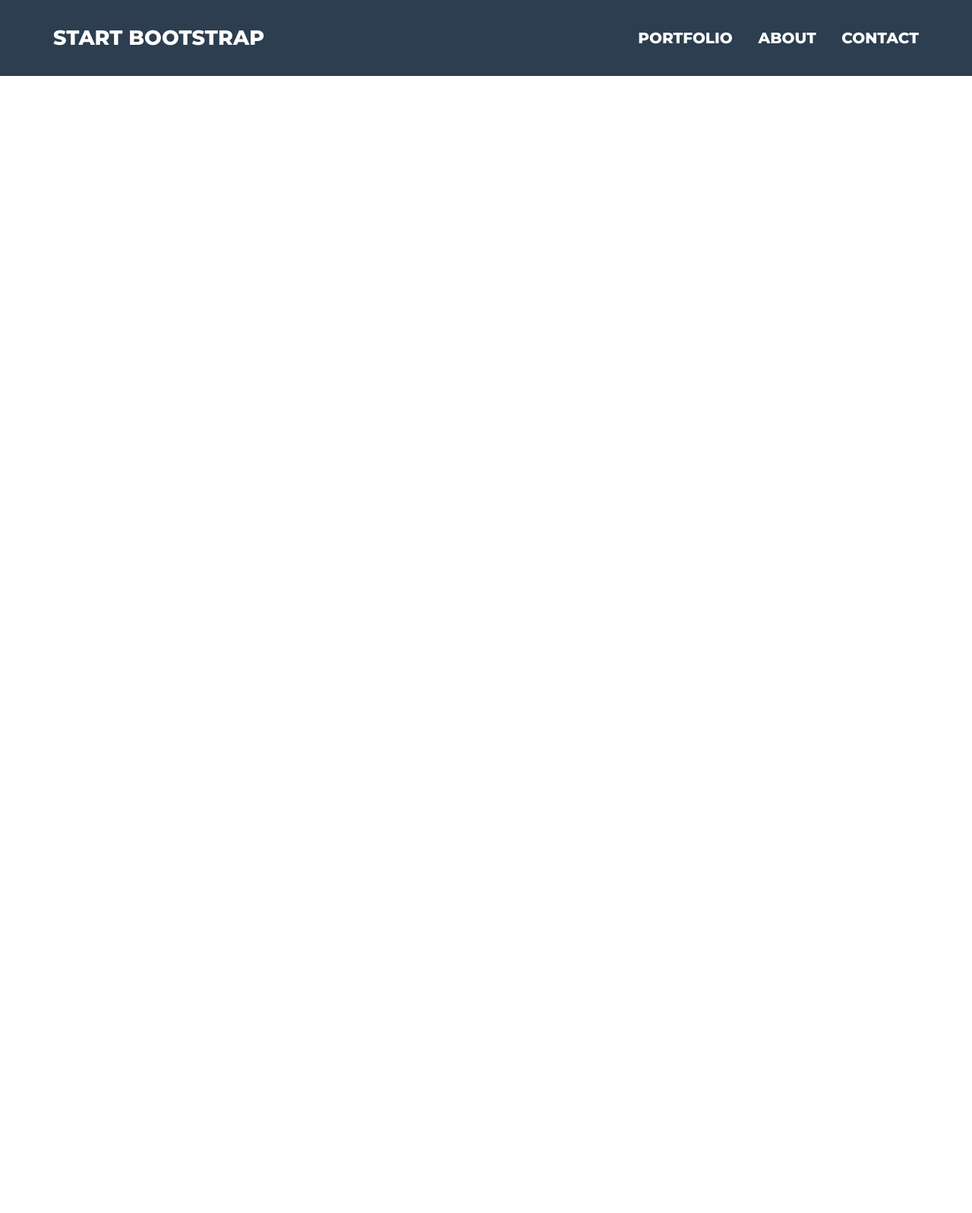
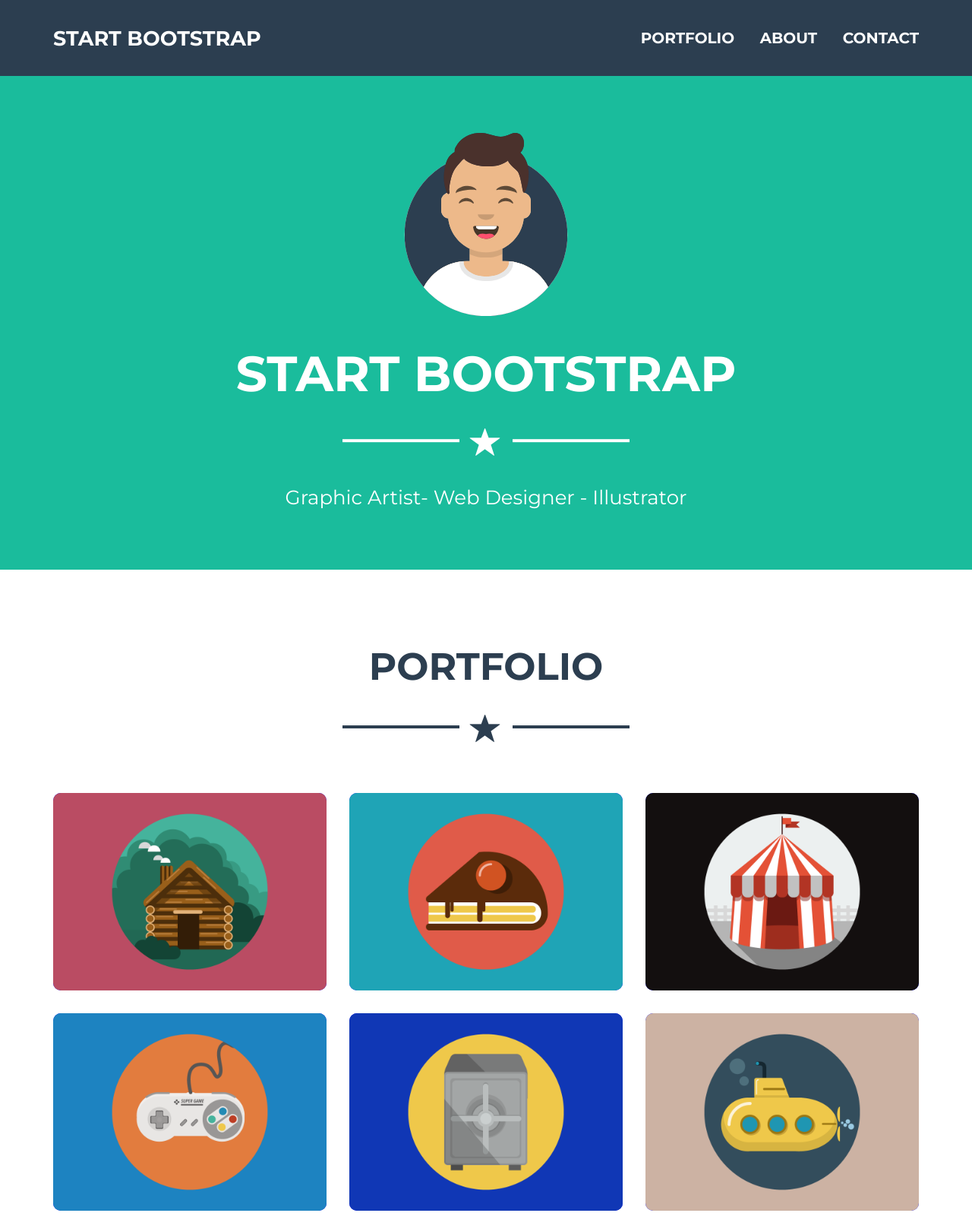
Before and after one commit to LauraColotto/html-css-bootstrap-freelancer, a plain HTML site: page index.html in a window 1280 px wide. Shown: the whole page at 76% size. Before the commit the page ends 800 px from the top, so only its background shows below. Drawn offline with nearby package versions, Linux system fonts and the light colour scheme.

Commit message:
Finito portfolio

```diff
--- a/css/style.css
+++ b/css/style.css
@@ -1,16 +1,42 @@
 body{
   font-family: 'Montserrat', sans-serif;
+}
+
+p{
+  color: white;
+  font-size: 2.6rem;
+}
+
+h1{
+  color:white;
+  font-weight: 700;
+  font-size: 6.5rem;
+}
+
+h2{
+  font-size: 5rem;
+  font-weight: 700;
 }
 
 li{
   list-style: none;
 }
 
-h3{
-  color: #fff;
-  font-weight: 800;
-  font-size: 3rem;
+.bg_teal{
+  background-color: #1abc9c;
 }
+
+.mgn_bottom{
+  margin-bottom: 30px;
+}
+.mgn_top{
+  margin-top: 30px;
+}
+
+.pad{
+  padding: 80px 0;
+}
+
 
 /* HEADER */
 
@@ -20,7 +46,7 @@ h3{
   width: 100%;
   top: 0;
   left: 0;
-  /* z-index: 1; */
+  z-index: 1;
   height: 100px;
   line-height: 100px;
   background-color: #2c3e50;
@@ -28,10 +54,8 @@ h3{
 
 .logoo{
   color: #fff;
-  color: #fff;
-  font-weight: 800;
+  font-weight: 700;
   font-size: 2.7rem;
-  line-height: 100px;
   vertical-align: middle;
 }
 
@@ -41,7 +65,7 @@ nav{
 
 nav a{
   text-decoration: none;
-  font-weight: 800;
+  font-weight: 700;
   color: white;
   font-size: 2rem;
 
@@ -56,10 +80,72 @@ nav li{
   display: inline-block;
   text-transform: uppercase;
   margin-left: 30px;
-  line-height: 100px;
 }
 
 .hamburger{
   float: right;
-line-height: 100px;
 }
+
+
+.jumbo {
+  position: relative;
+  margin-top: 100px;
+  padding: 30px 0;
+  height: 650px;
+}
+
+.jumbo_text{
+  position: absolute;
+  top: 50%;
+  left: 50%;
+  transform: translate(-50%, -50%);
+  text-align: center;
+  width: 100%;
+}
+
+.avatar{
+  display: block;
+  margin:auto;
+  height: 250px;
+  margin-bottom: 40px;
+}
+
+.star{
+  color: white;
+  font-size: 4rem;
+  margin-left: 15px;
+  margin-right: 15px;
+}
+
+ hr{
+  display: inline-block;
+  border: 2px solid white;
+  width: 150px;
+}
+
+
+#portfolio{
+  margin: auto;
+  text-align: center;
+  color: #2c3e50;
+}
+
+.recolor_blue{
+  color: #2c3e50;
+
+}
+.hr_blue{
+  border: 2px solid #2c3e50;
+}
+
+
+.box_port{
+  width: 100%;
+  border-radius: 10px;
+  margin-top: 30px;
+  background-color: blue;
+}
+
+/* .box_port img{
+  width: 100%;
+} */
--- a/index.html
+++ b/index.html
@@ -12,7 +12,7 @@
 
     <!-- Header -->
     <header>
-      <div class="header_top"></div>
+      <div class="header_top">
         <div class="container">
           <div class="row">
             <!-- Logo -->
@@ -38,12 +38,57 @@
             <!-- Menù -->
           </div>
         </div>
+      </div>
 
+      <!-- Jumbotron -->
+
+      <div class="jumbo bg_teal pad">
+        <div class="jumbo_text">
+          <img src="img/avataaars.svg"  class="avatar mgn_bottom" alt="avatar">
+          <h1 class="mgn_bottom">START BOOTSTRAP</h1>
+          <div class="mgn_bottom"><hr><span class="glyphicon glyphicon-star star " aria-hidden="true"></span><hr></div>
+          <p> Graphic Artist- Web Designer - Illustrator</p>
+        </div>
+      </div>
+      <!-- /Jumbotron -->
     </header>
     <!-- /Header -->
 
     <!-- Main -->
     <main>
+      <!-- Portfolio -->
+      <section id="portfolio" class="pad">
+        <h2>PORTFOLIO</h2>
+        <div class="mgn_top mgn_bottom"><hr class="hr_blue"><span class="glyphicon glyphicon-star star recolor_blue " aria-hidden="true"></span><hr class="hr_blue"></div>
+
+        <div class="container">
+          <div class="row">
+            <div class="col-xs-12 col-sm-6 col-md-4">
+              <img src="img/cabin.png" alt="cabin" class="box_port">
+            </div>
+            <div class="col-xs-12 col-sm-6 col-md-4">
+              <img src="img/cake.png" alt="cake" class="box_port">
+            </div>
+            <div class="col-xs-12 col-sm-6 col-md-4">
+              <img src="img/circus.png" alt="circus" class="box_port">
+            </div>
+            <div class="col-xs-12 col-sm-6 col-md-4">
+              <img src="img/game.png" alt="game" class="box_port">
+            </div>
+            <div class="col-xs-12 col-sm-6 col-md-4">
+              <img src="img/safe.png" alt="safe" class="box_port">
+            </div>
+            <div class="col-xs-12 col-sm-6 col-md-4">
+              <img src="img/submarine.png" alt="submarine" class="box_port">
+            </div>
+
+
+          </div>
+
+        </div>
+      </section>
+
+      <!-- Portfolio -->
 
     </main>
     <!-- /Main -->
```
Also changed, not shown: img/avataaars.svg (added), img/cabin.png (added), img/cake.png (added), img/circus.png (added), img/game.png (added), img/safe.png (added), img/submarine.png (added).
